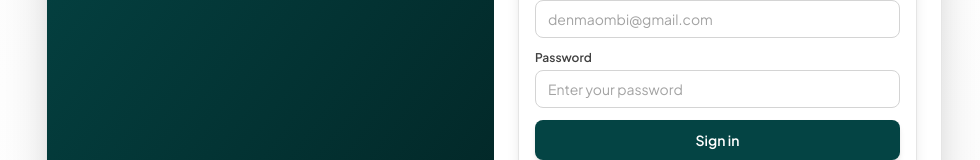
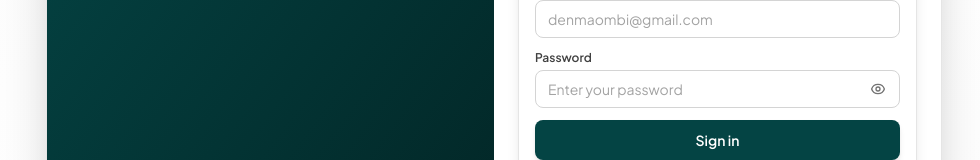
Before and after one commit to Denise-hub/PHAfrique-Project, a Next.js app: page /admin/login in a window 1280 px wide. Shown: the part 292-452 px from the top of the page, without its empty margins (146-1126 px from the left). Built offline with nearby package versions, Linux system fonts and the light colour scheme; no server answers; a web font is replaced by a local one.

Commit message:
Fix live login: use VERCEL_URL for NEXTAUTH_URL, add password toggle and better Configuration error message

```diff
--- a/src/app/admin/login/page.tsx
+++ b/src/app/admin/login/page.tsx
@@ -10,6 +10,7 @@ import Link from 'next/link'
 export default function AdminLoginPage() {
   const [email, setEmail] = useState('')
   const [password, setPassword] = useState('')
+  const [showPassword, setShowPassword] = useState(false)
   const [error, setError] = useState('')
   const [loading, setLoading] = useState(false)
   const [googleLoading, setGoogleLoading] = useState(false)
@@ -37,6 +38,8 @@ export default function AdminLoginPage() {
           setError('Your account is not registered as an admin. For denmaombi@gmail.com you can use email/password (same as ADMIN_PASSWORD in .env); the app will create the admin on first login.')
         } else if (urlError === 'Unauthorized' || urlError === 'CredentialsSignin') {
           setError('Invalid email or password. Use the password that was set when your account was created. If you are the main admin (denmaombi@gmail.com), set ADMIN_PASSWORD in .env to that exact password, save the file, restart the dev server, then try again.')
+        } else if (urlError === 'Configuration') {
+          setError('Auth is misconfigured on the server. In Vercel, ensure NEXTAUTH_SECRET and ADMIN_PASSWORD are set for this environment, then redeploy. Use the exact same URL you see in the browser (production or preview) to log in.')
         } else if (urlError) {
           setError('Authentication failed. Check the server terminal for [auth] logs or open /api/debug/auth-diagnostic.')
         }
@@ -188,16 +191,35 @@ export default function AdminLoginPage() {
                     <label htmlFor="password" className="block text-xs font-semibold text-neutral-700 dark:text-neutral-300 mb-1">
                       Password
                     </label>
+                    <div className="relative">
                       <input
                         id="password"
-                      type="password"
+                        type={showPassword ? 'text' : 'password'}
                         value={password}
                         onChange={(e) => setPassword(e.target.value)}
                         required
                         autoComplete="current-password"
                         placeholder="Enter your password"
-                      className="w-full rounded-lg border border-neutral-300 dark:border-neutral-600 bg-white dark:bg-neutral-800 px-3 py-2 text-sm text-neutral-900 dark:text-neutral-100 placeholder-neutral-400 dark:placeholder-neutral-500 focus:border-[#044444] focus:ring-2 focus:ring-[#044444]/20 focus:outline-none transition-all"
+                        className="w-full rounded-lg border border-neutral-300 dark:border-neutral-600 bg-white dark:bg-neutral-800 px-3 py-2 pr-10 text-sm text-neutral-900 dark:text-neutral-100 placeholder-neutral-400 dark:placeholder-neutral-500 focus:border-[#044444] focus:ring-2 focus:ring-[#044444]/20 focus:outline-none transition-all"
                       />
+                      <button
+                        type="button"
+                        onClick={() => setShowPassword((p) => !p)}
+                        className="absolute right-2 top-1/2 -translate-y-1/2 p-1.5 rounded text-neutral-500 hover:text-neutral-700 dark:hover:text-neutral-300 focus:outline-none focus:ring-2 focus:ring-[#044444]/20"
+                        aria-label={showPassword ? 'Hide password' : 'Show password'}
+                      >
+                        {showPassword ? (
+                          <svg className="h-4 w-4" fill="none" stroke="currentColor" viewBox="0 0 24 24">
+                            <path strokeLinecap="round" strokeLinejoin="round" strokeWidth={2} d="M13.875 18.825A10.05 10.05 0 0112 19c-4.478 0-8.268-2.943-9.543-7a9.97 9.97 0 011.563-3.029m5.858.908a3 3 0 114.243 4.243M9.878 9.878l4.242 4.242M9.88 9.88l-3.29-3.29m7.532 7.532l3.29 3.29M3 3l3.59 3.59m0 0A9.953 9.953 0 0112 5c4.478 0 8.268 2.943 9.543 7a10.025 10.025 0 01-4.132 5.411m0 0L21 21" />
+                          </svg>
+                        ) : (
+                          <svg className="h-4 w-4" fill="none" stroke="currentColor" viewBox="0 0 24 24">
+                            <path strokeLinecap="round" strokeLinejoin="round" strokeWidth={2} d="M15 12a3 3 0 11-6 0 3 3 0 016 0z" />
+                            <path strokeLinecap="round" strokeLinejoin="round" strokeWidth={2} d="M2.458 12C3.732 7.943 7.523 5 12 5c4.478 0 8.268 2.943 9.542 7-1.274 4.057-5.064 7-9.542 7-4.477 0-8.268-2.943-9.542-7z" />
+                          </svg>
+                        )}
+                      </button>
+                    </div>
                   </div>
                   <button
                     type="submit"
--- a/src/lib/auth.ts
+++ b/src/lib/auth.ts
@@ -3,6 +3,11 @@ import CredentialsProvider from 'next-auth/providers/credentials'
 import GoogleProvider from 'next-auth/providers/google'
 import { compare, hash } from 'bcryptjs'
 import { prisma } from '@/lib/db'
+
+// On Vercel, use the deployment URL so login works on both production and preview URLs
+if (typeof process !== 'undefined' && process.env.VERCEL && process.env.VERCEL_URL) {
+  process.env.NEXTAUTH_URL = `https://${process.env.VERCEL_URL}`
+}
 
 const SUPER_ADMIN_EMAIL = 'denmaombi@gmail.com'
 
@@ -172,6 +177,7 @@ export const authOptions: NextAuthOptions = {
     strategy: 'jwt',
   },
   secret: process.env.NEXTAUTH_SECRET,
+  trustHost: true,
   callbacks: {
     async signIn({ user, account, profile }) {
       try {
```
Lines whose indentation alone changed are shown as unchanged.
